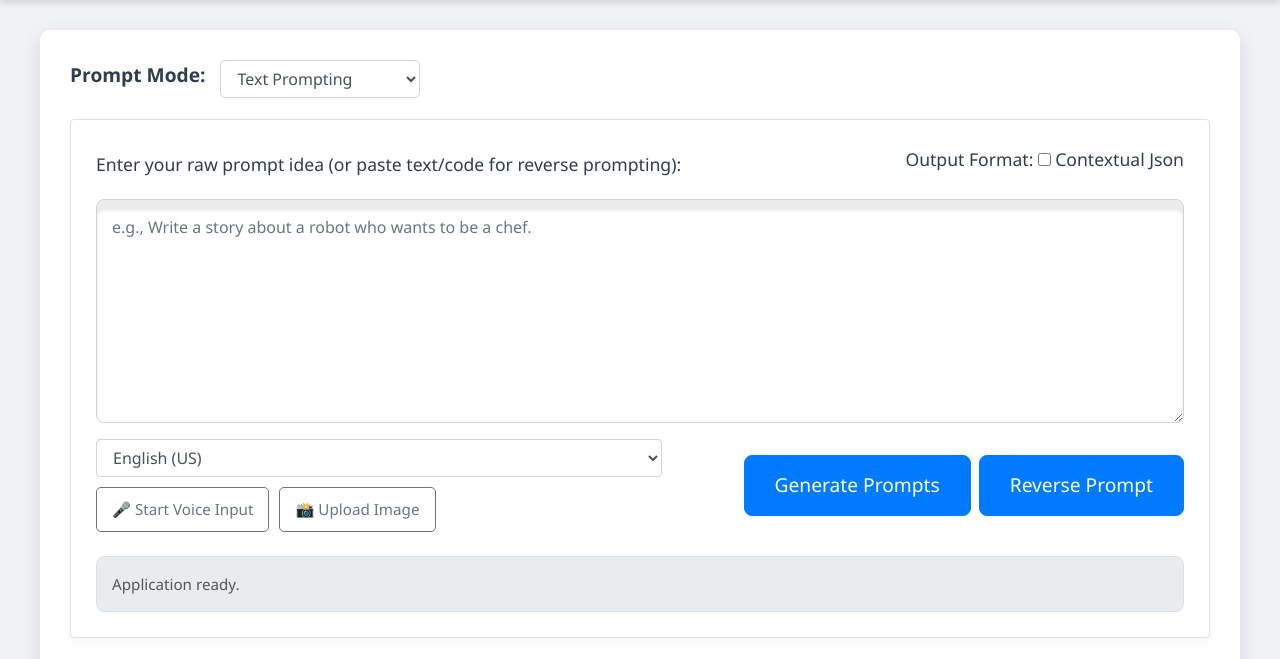
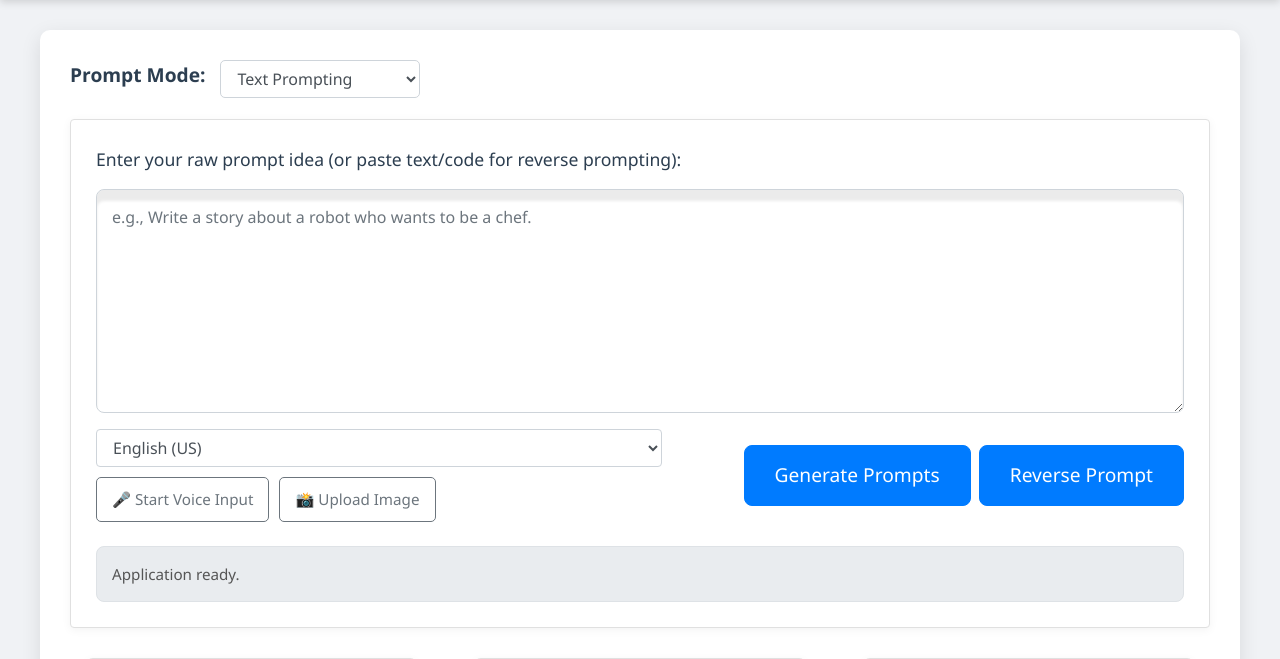
Before and after one commit to simpdatasush/prompts_testing, a Flask app: page /app_home in a window 1280 px wide. Shown: the part 70-729 px from the top of the page. Run offline with Flask 3, Linux system fonts and the light colour scheme; a user stored in the database is signed in; grey boxes labelled with a size stand in for pictures from a placeholder-image service; data that the repository does not hold is empty; some libraries are stand-ins or nearby versions.

Commit message:
Update index.html

```diff
--- a/templates/index.html
+++ b/templates/index.html
@@ -585,17 +585,6 @@
                 <form id="promptForm">
                     <div class="d-flex justify-content-between align-items-center mb-3">
                         <label for="prompt_input" class="form-label mb-0">Enter your raw prompt idea (or paste text/code for reverse prompting):</label>
-                        <!-- Toggle Switch for Output Format Mode -->
-                        <div class="toggle-switch-container">
-                            <label for="promptModeToggle">Output Format:</label>
-                            <label class="toggle-switch">
-                                <input type="checkbox" id="promptModeToggle">
-                                <span class="slider round">
-                                    <span class="toggle-text contextual">Contextual</span>
-                                    <span class="toggle-text json">Json</span>
-                                </span>
-                            </label>
-                        </div>
                     </div>
                     <textarea id="prompt_input" name="prompt_input" class="form-control" rows="8" placeholder="e.g., Write a story about a robot who wants to be a chef."></textarea>
 
```
